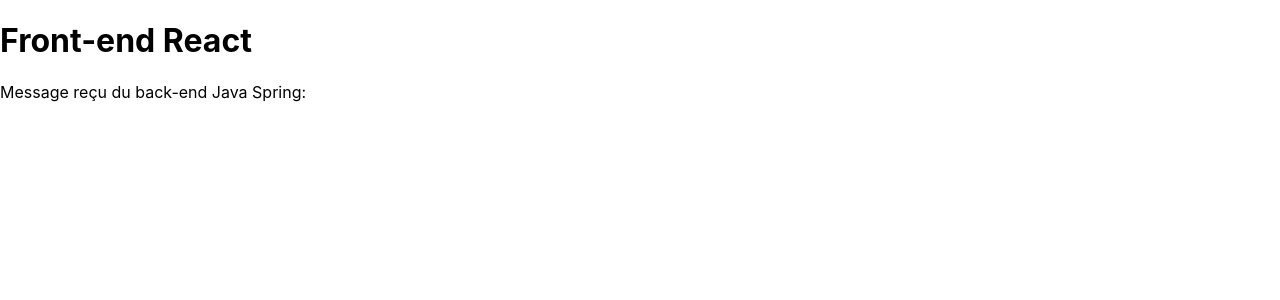
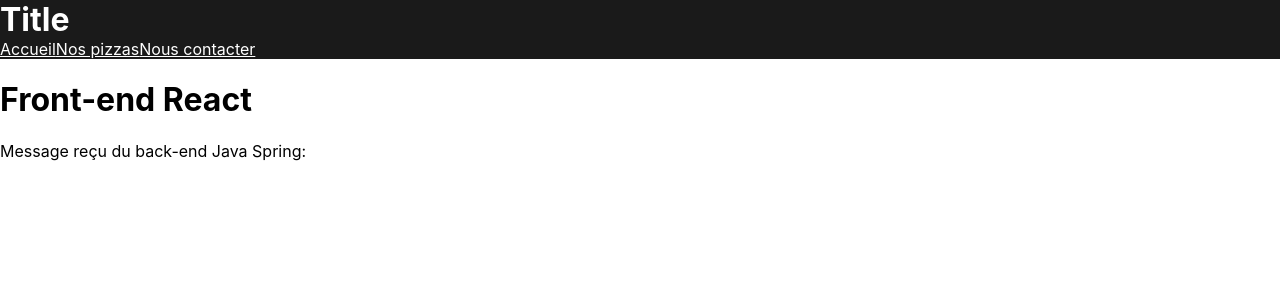
Before and after one commit to Louis-Amand/pizza_front, a React (Create React App) app: page / in a window 1280 px wide. Shown: the top 300 px of the page. Built offline with nearby package versions, Linux system fonts and the light colour scheme; no server answers.

Commit message:
components creation starting styling header

```diff
--- a/src/App.js
+++ b/src/App.js
@@ -1,5 +1,6 @@
 import React, { useState, useEffect } from 'react';
 import axios from 'axios';
+import Navbar from './components/public/Navbar';
 
 function App() {
   const [testMessage, setTestMessage] = useState('');
@@ -19,6 +20,7 @@
 
   return (
     <div className="App">
+      <Navbar />
       <h1>Front-end React</h1>
       <p>Message reçu du back-end Java Spring: {testMessage}</p>
     </div>
--- /dev/null
+++ b/src/components/public/Navbar.js
@@ -0,0 +1,16 @@
+import React from 'react';
+
+const Navbar = () => {
+    return (
+        <div class="navbar">
+            <h1>Title</h1>
+            <div class="menu-items">
+                <a href="#">Accueil</a>
+                <a href="#">Nos pizzas</a>
+                <a href="#">Nous contacter</a>
+            </div>
+        </div>
+    );
+}
+
+export default Navbar;
--- a/src/index.css
+++ b/src/index.css
@@ -1,5 +1,7 @@
+html,
 body {
   margin: 0;
+  padding: 0;
   font-family: -apple-system, BlinkMacSystemFont, 'Segoe UI', 'Roboto', 'Oxygen',
     'Ubuntu', 'Cantarell', 'Fira Sans', 'Droid Sans', 'Helvetica Neue',
     sans-serif;
@@ -11,3 +13,16 @@
   font-family: source-code-pro, Menlo, Monaco, Consolas, 'Courier New',
     monospace;
 }
+
+.navbar {
+  background-color: #1a1a1a;
+  color: white;
+}
+
+.navbar a {
+  color: white;
+}
+
+.navbar h1 {
+  margin: 0;
+}
```
Also changed, not shown: src/components/FrontPage.js (added), src/components/public/Footer.js (added), src/logo.svg (deleted).
